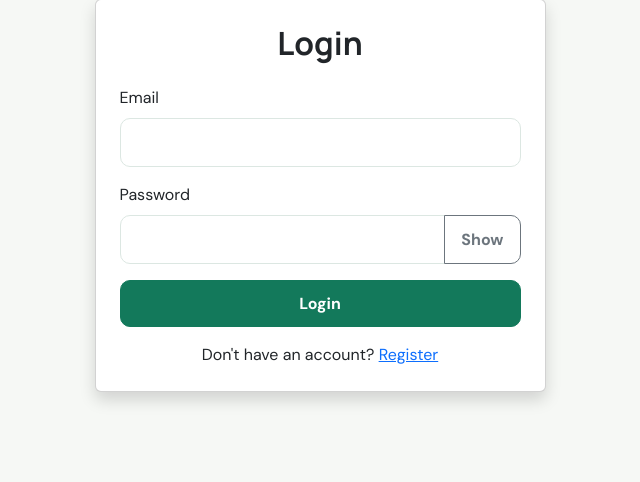
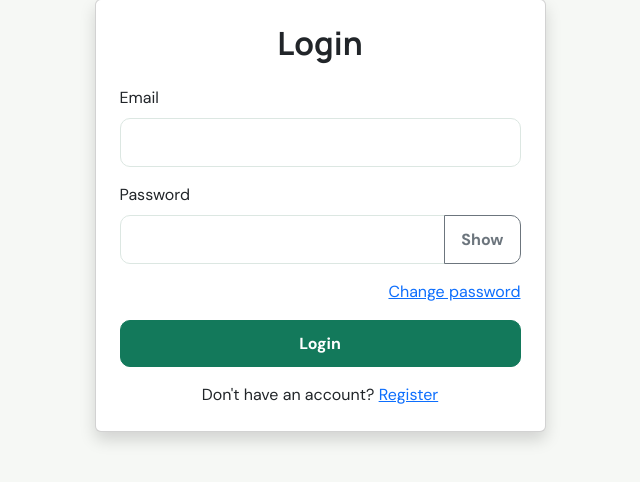
Before and after one commit to atika94/pharmacare, a Flask app: page /login in a window 1280 px wide. Shown: the part 89-571 px from the top of the page, without its empty margins (320-960 px from the left). Run offline with Flask 3, Linux system fonts and the light colour scheme.

Commit message:
Update the project

```diff
--- a/app/routes/auth.py
+++ b/app/routes/auth.py
@@ -10,7 +10,7 @@ from werkzeug.security import check_password_hash, generate_password_hash
 
 from app.database.connection import get_connection
 from app.models.user import User
-from app.notifications import send_registration_otp
+from app.notifications import send_password_reset_otp, send_registration_otp
 auth_bp = Blueprint("auth", __name__)
 ADMIN_EMAIL = "www.admin@gmail.com"
 EMAIL_PATTERN = re.compile(r"^[^@\s]+@[^@\s]+\.[^@\s]+$")
@@ -160,6 +160,97 @@ def login():
     return render_template("auth/login.html")
 
 
+@auth_bp.route("/forgot-password", methods=["GET", "POST"])
+def forgot_password():
+    if request.method == "POST":
+        email = request.form.get("email", "").strip().lower()
+        if not EMAIL_PATTERN.fullmatch(email):
+            flash("Please enter a valid email address.", "danger")
+            return render_template("auth/forgot_password.html")
+
+        connection = get_connection()
+        user = connection.execute("SELECT email FROM users WHERE email = ?", (email,)).fetchone()
+        if user is not None:
+            otp = f"{secrets.randbelow(10000):04d}"
+            expires_at = datetime.utcnow() + timedelta(minutes=10)
+            connection.execute(
+                """
+                INSERT INTO password_reset_otps (email, otp_hash, expires_at)
+                VALUES (?, ?, ?)
+                ON CONFLICT(email) DO UPDATE SET
+                    otp_hash = excluded.otp_hash,
+                    expires_at = excluded.expires_at
+                """,
+                (email, generate_password_hash(otp), expires_at.strftime("%Y-%m-%d %H:%M:%S")),
+            )
+            connection.commit()
+            if not send_password_reset_otp(email, otp):
+                connection.close()
+                flash("We could not send the verification email. Please try again.", "danger")
+                return render_template("auth/forgot_password.html")
+            session["password_reset_email"] = email
+        connection.close()
+        flash("If an account exists for that email, a verification code was sent.", "success")
+        return redirect(url_for("auth.verify_password_reset"))
+    return render_template("auth/forgot_password.html")
+
+
+@auth_bp.route("/forgot-password/verify", methods=["GET", "POST"])
+def verify_password_reset():
+    email = session.get("password_reset_email", "")
+    if not email:
+        flash("Start the password reset process first.", "warning")
+        return redirect(url_for("auth.forgot_password"))
+    if request.method == "POST":
+        otp = request.form.get("otp", "").strip()
+        connection = get_connection()
+        pending = connection.execute(
+            "SELECT * FROM password_reset_otps WHERE email = ?", (email,)
+        ).fetchone()
+        connection.close()
+        if pending is None:
+            flash("This verification request has expired. Start again.", "danger")
+            return redirect(url_for("auth.forgot_password"))
+        expired = datetime.utcnow() > datetime.strptime(pending["expires_at"], "%Y-%m-%d %H:%M:%S")
+        valid = len(otp) == 4 and otp.isdigit() and check_password_hash(pending["otp_hash"], otp)
+        if expired or not valid:
+            flash("Invalid or expired verification code.", "danger")
+            return render_template("auth/password_reset_verify.html", email=email)
+        session["password_reset_verified"] = True
+        return redirect(url_for("auth.reset_password"))
+    return render_template("auth/password_reset_verify.html", email=email)
+
+
+@auth_bp.route("/reset-password", methods=["GET", "POST"])
+def reset_password():
+    email = session.get("password_reset_email", "")
+    if not email or not session.get("password_reset_verified"):
+        flash("Verify your email before choosing a new password.", "warning")
+        return redirect(url_for("auth.forgot_password"))
+    if request.method == "POST":
+        password = request.form.get("password", "")
+        confirm_password = request.form.get("confirm_password", "")
+        if not PASSWORD_PATTERN.fullmatch(password):
+            flash("Password must be at least 8 characters and include a letter, number, and symbol.", "danger")
+            return render_template("auth/reset_password.html")
+        if password != confirm_password:
+            flash("Passwords do not match.", "danger")
+            return render_template("auth/reset_password.html")
+        connection = get_connection()
+        connection.execute(
+            "UPDATE users SET password = ? WHERE email = ?",
+            (generate_password_hash(password), email),
+        )
+        connection.execute("DELETE FROM password_reset_otps WHERE email = ?", (email,))
+        connection.commit()
+        connection.close()
+        session.pop("password_reset_email", None)
+        session.pop("password_reset_verified", None)
+        flash("Your password has been changed. You can now log in.", "success")
+        return redirect(url_for("auth.login"))
+    return render_template("auth/reset_password.html")
+
+
 @auth_bp.route("/logout")
 def logout():
     logout_user()
--- a/app/templates/auth/login.html
+++ b/app/templates/auth/login.html
@@ -55,6 +55,10 @@
 
                     </div>
 
+                    <p class="text-end mb-3">
+                        <a href="{{ url_for('auth.forgot_password') }}">Change password</a>
+                    </p>
+
 
                     <button type="submit" class="btn btn-primary w-100">
                         Login
--- a/app/templates/base.html
+++ b/app/templates/base.html
@@ -55,6 +55,11 @@
                 <span class="navbar-text text-white me-lg-2">
                     Welcome, {{ current_user.name }}
                 </span>
+
+                <a class="nav-link text-white"
+                   href="{{ url_for('auth.forgot_password') }}">
+                    Change password
+                </a>
 
                 <a class="nav-link text-white"
                    href="{{ url_for('auth.logout') }}">
```
Also changed, not shown: app/database/connection.py (+9 -0 lines), app/notifications.py (+9 -0 lines), app/templates/auth/forgot_password.html (added, +17 -0 lines), app/templates/auth/password_reset_verify.html (added, +17 -0 lines), app/templates/auth/reset_password.html (added, +18 -0 lines), tests/test_auth.py (+32 -0 lines).
